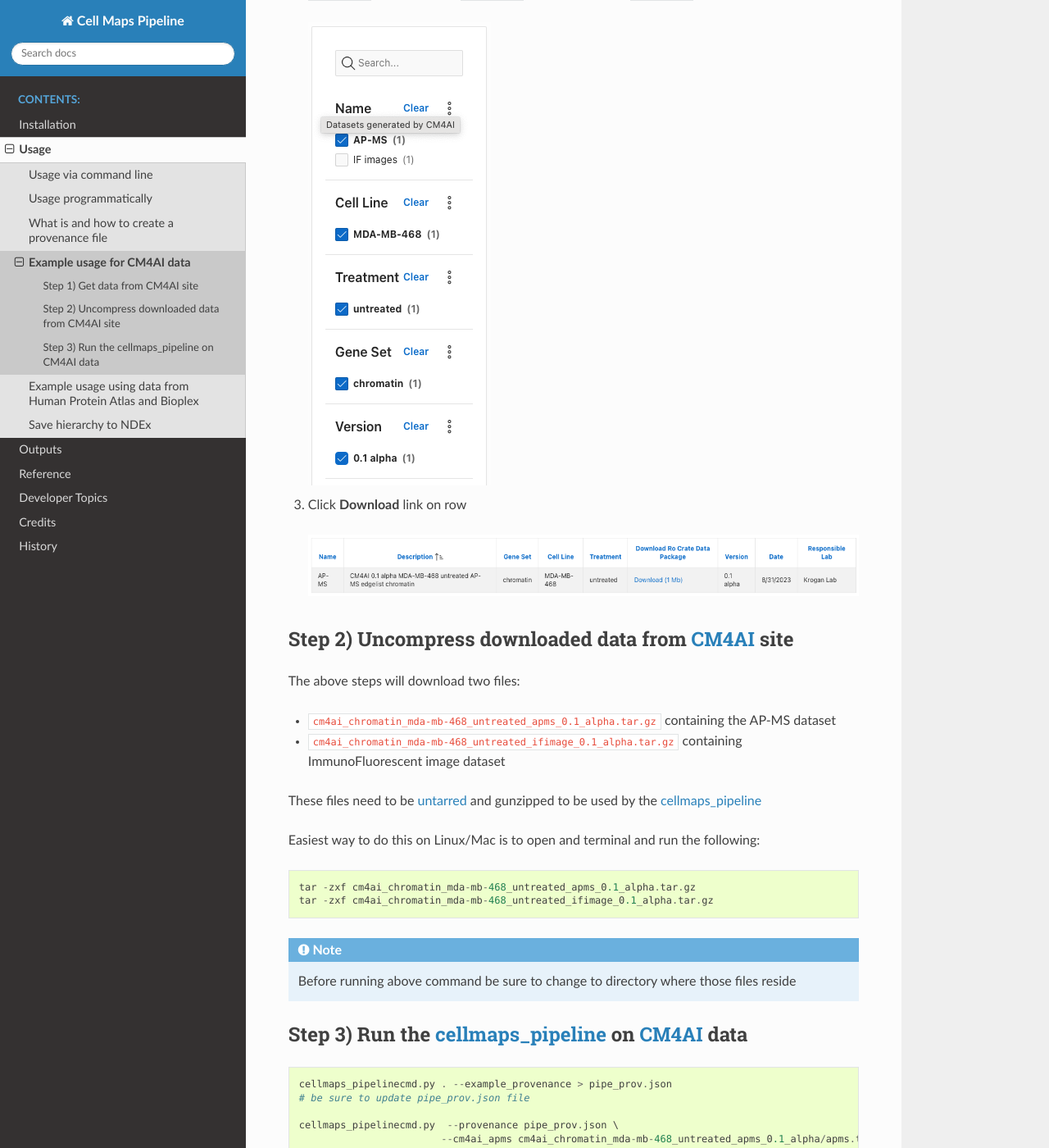
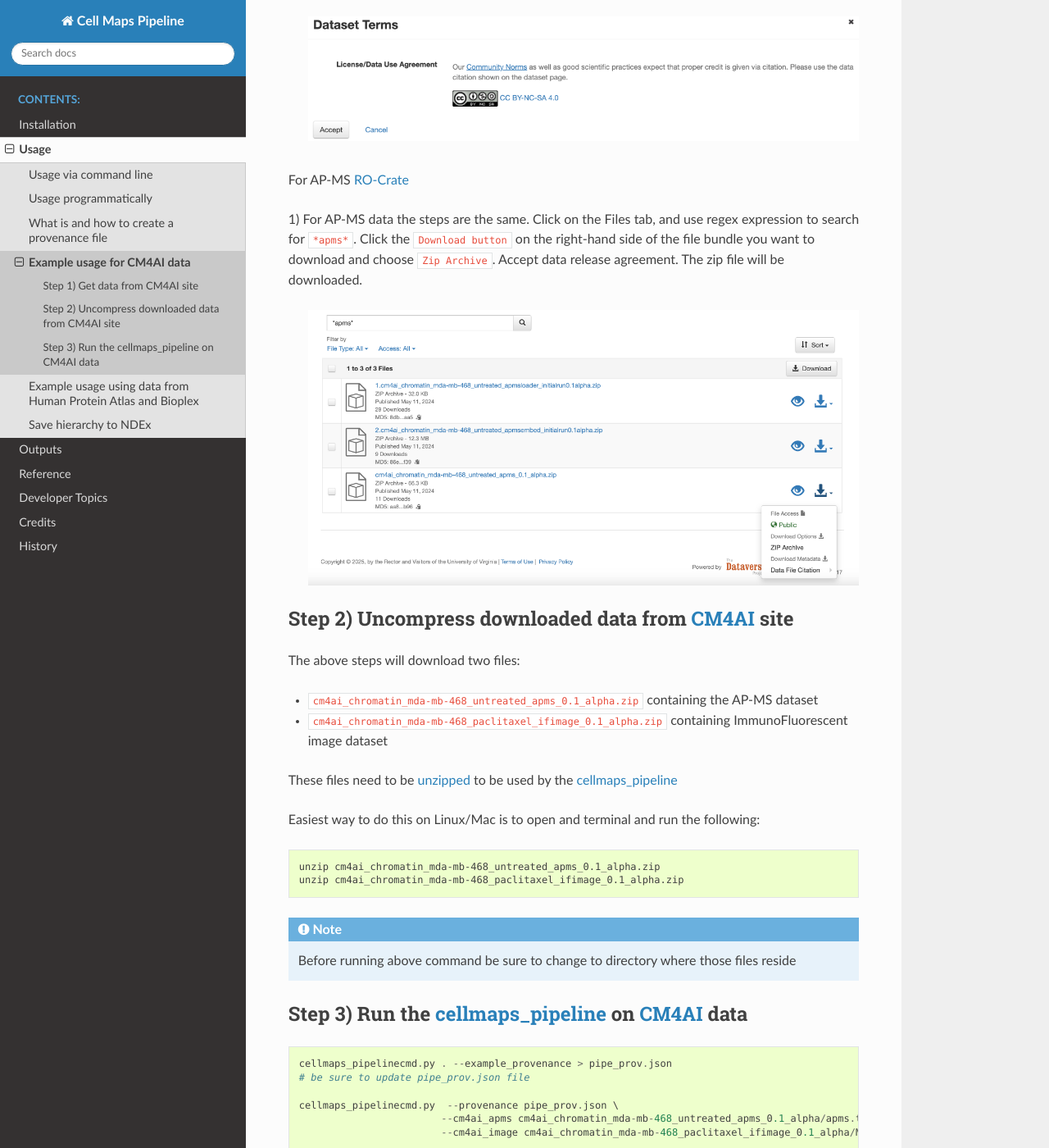
Before and after one commit to idekerlab/cellmaps_pipeline, a Sphinx documentation site: the page built from docs/cm4ai.rst, in a window 1280 px wide and 1400 px high, scrolled down 1551 px. Shown: the whole window at 82% size. Built offline with Sphinx 7.4.7 and the Read the Docs theme 3.1.0, drawn with Linux system fonts in a browser that asks for light colours; some of the changed text lies outside the part shown.

Commit message:
Update pipeline usage for cm4ai

```diff
--- a/docs/cm4ai.rst
+++ b/docs/cm4ai.rst
@@ -8,47 +8,40 @@ The cell maps pipeline requires two `RO-Crate`_ directories from `CM4AI data`_ s
 Step 1) Get data from `CM4AI`_ site
 -------------------------------------
 
-Visit https://cm4ai.org/data, login and accept agreement
+Visit https://cm4ai.org/release, and click ``View Full Data Release``. You will be redirected to `UVA Dataverse` web
+page.
 
+    .. image:: images/cm4aireleaseweb.png
+      :alt: Data release site on CM4AI web page
 
 For ImmunoFluorescent images `RO-Crate`_
 
-1) If not already set, navigate to **Data** tab:
+1) Click on the Files tab, and use regex expression to search for ``*ifimage*``. List of data bundles with IF images
+will be displayed. Check the name of the bundle to identify the treatment, cell line, and any other relevant
+information.
 
-   .. image:: images/datatab.png
-      :alt: Screenshot of data, cell maps, and intermediate other tabs with data selected
+   .. image:: images/searchifimage.png
+      :alt: IF images files in dataverse
 
-2) On left side bar under **Name** check ``IF images`` checkbox, check ``MDA-MB-468``
-   for **Cell Line**, ``untreated`` for **Treatment**, ``chromatin`` for **Gene Set**,
-   and ``0.1 alpha`` for **Version**:
+2) Click the ``Download button`` on the right-hand side of the file bundle you want to download and choose
+``Zip Archive``.
 
-   .. image:: images/if_leftsidebar.png
-      :alt: Screenshot of left side bar showing IF images, MDA-MB-468, untreated, chromatin, and 0.1 alpha boxes checked
+   .. image:: images/downloadzip.png
+      :scale: 50%
+      :alt: Download zip file
 
-3) Click **Download** link on row:
+3) Accept data release agreement. The zip file will be downloaded.
 
-   .. image:: images/if_download.png
-      :alt: Screenshot of browser showing row of ImmunoFluorescent image dataset to download
+   .. image:: images/acceptagreement.png
+      :alt: Data release agreement dialog
 
 For AP-MS `RO-Crate`_
 
-1) If not already set, navigate to **Data** tab
+1) For AP-MS data the steps are the same. Click on the Files tab, and use regex expression to search for ``*apms*``. Click the ``Download button`` on the right-hand side of the file bundle you want to download and choose
+``Zip Archive``. Accept data release agreement. The zip file will be downloaded.
 
-   .. image:: images/datatab.png
-      :alt: Screenshot of data, cell maps, and intermediate other tabs with data selected
-
-2) On left side bar under **Name** check ``AP-MS`` checkbox, check ``MDA-MB-468``
-   for **Cell Line**, ``untreated`` for **Treatment**, ``chromatin`` for **Gene Set**,
-   and ``0.1 alpha`` for **Version**
-
-   .. image:: images/apms_leftsidebar.png
-      :alt: Screenshot of left side bar showing AP-MS, MDA-MB-468, untreated, chromatin, and 0.1 alpha boxes checked
-
-
-3) Click **Download** link on row
-
-   .. image:: images/apms_download.png
-      :alt: Screenshot of browser showing row of AP-MS dataset to download
+   .. image:: images/apmsdownload.png
+      :alt: AP-MS file in dataverse
 
 
 Step 2) Uncompress downloaded data from `CM4AI`_ site
@@ -56,18 +49,18 @@ Step 2) Uncompress downloaded data from `CM4AI`_ site
 
 The above steps will download two files:
 
-* ``cm4ai_chromatin_mda-mb-468_untreated_apms_0.1_alpha.tar.gz`` containing the AP-MS dataset
-* ``cm4ai_chromatin_mda-mb-468_untreated_ifimage_0.1_alpha.tar.gz`` containing ImmunoFluorescent image dataset
+* ``cm4ai_chromatin_mda-mb-468_untreated_apms_0.1_alpha.zip`` containing the AP-MS dataset
+* ``cm4ai_chromatin_mda-mb-468_paclitaxel_ifimage_0.1_alpha.zip`` containing ImmunoFluorescent image dataset
 
-These files need to be `untarred`_ and gunzipped to be used by the `cellmaps_pipeline`_
+These files need to be `unzipped`_ to be used by the `cellmaps_pipeline`_
 
 
 Easiest way to do this on Linux/Mac is to open and terminal and run the following:
 
-.. code-block:: python
+.. code-block:: bash
 
-    tar -zxf cm4ai_chromatin_mda-mb-468_untreated_apms_0.1_alpha.tar.gz
-    tar -zxf cm4ai_chromatin_mda-mb-468_untreated_ifimage_0.1_alpha.tar.gz
+    unzip cm4ai_chromatin_mda-mb-468_untreated_apms_0.1_alpha.zip
+    unzip cm4ai_chromatin_mda-mb-468_paclitaxel_ifimage_0.1_alpha.zip
 
 .. note::
 
@@ -84,7 +77,7 @@ Step 3) Run the `cellmaps_pipeline`_ on `CM4AI`_ data
 
     cellmaps_pipelinecmd.py  --provenance pipe_prov.json \
                             --cm4ai_apms cm4ai_chromatin_mda-mb-468_untreated_apms_0.1_alpha/apms.tsv \
-                            --cm4ai_image cm4ai_chromatin_mda-mb-468_untreated_ifimage_0.1_alpha/MDA-MB-468_untreated_antibody_gene_table.tsv
+                            --cm4ai_image cm4ai_chromatin_mda-mb-468_paclitaxel_ifimage_0.1_alpha/MDA-MB-468_paclitaxel_antibody_gene_table.tsv
 
 .. note::
 
@@ -98,5 +91,4 @@ Step 3) Run the `cellmaps_pipeline`_ on `CM4AI`_ data
 .. _Bioplex: https://bioplex.hms.harvard.edu
 .. _cellmaps_pipeline: https://github.com/idekerlab/cellmaps_pipeline
 .. _JSON: https://www.json.org/json-en.html
-.. _untarred: https://en.wikipedia.org/wiki/Tar_(computing)
-.. _gunzipped: https://en.wikipedia.org/wiki/Gzip#File_format
+.. _unzipped: https://en.wikipedia.org/wiki/ZIP_(file_format)
```
Also changed, not shown: docs/images/acceptagreement.png (added), docs/images/apmsdownload.png (added), docs/images/cm4aireleaseweb.png (added), docs/images/downloadzip.png (added), docs/images/searchifimage.png (added).
